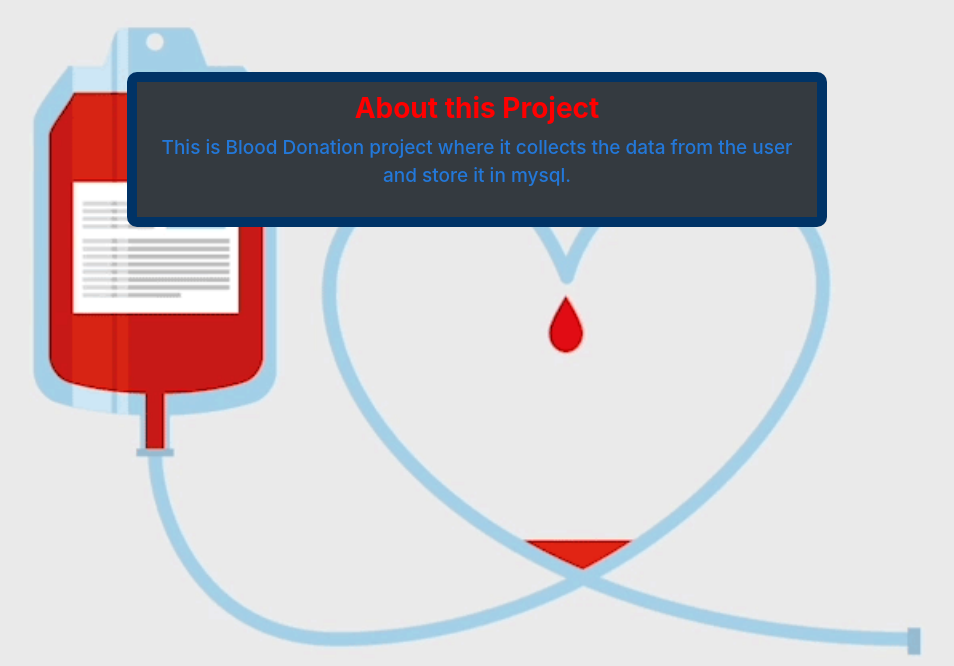
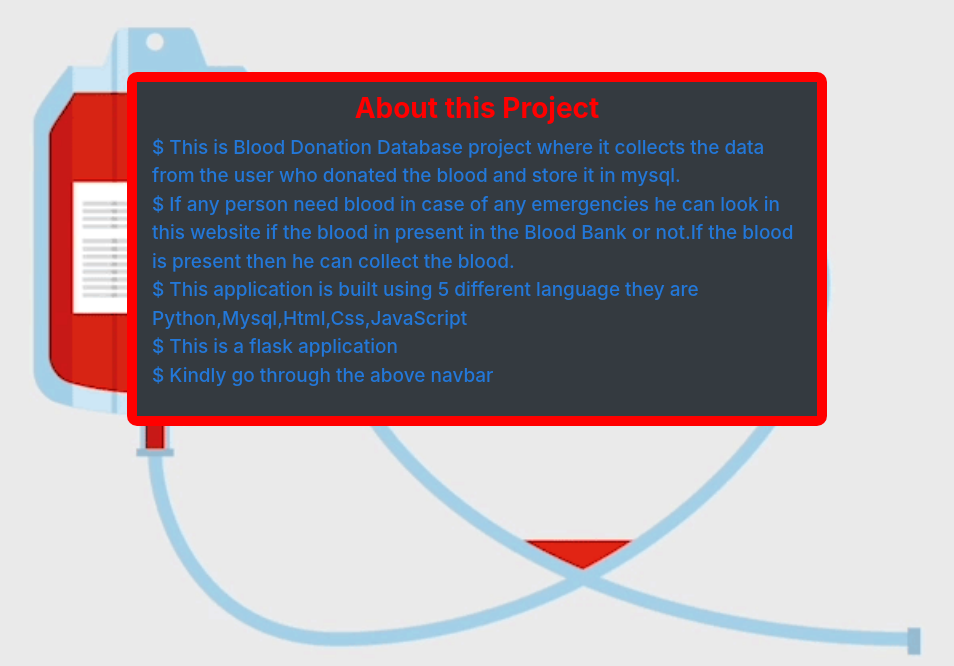
Before and after one commit to manjup21/Blood-Donation, a Flask app: page /about in a window 1280 px wide. Shown: the part 59-725 px from the top of the page, without its empty margins (163-1117 px from the left). Run offline with Flask 2, Linux system fonts and the light colour scheme; some libraries are stand-ins or nearby versions.

Commit message:
Adding new items

```diff
--- a/static/CSS/style.css
+++ b/static/CSS/style.css
@@ -23,7 +23,7 @@ body{
 
 .jumbotron {
     padding: 10px 0px 10px 0px;
-    border: 10px solid #003366;
+    border: 10px solid red;
     width: 700px;
     margin: 0 auto;
     border-radius: 10px;
--- a/templates/about.html
+++ b/templates/about.html
@@ -5,7 +5,13 @@
 <div class="jumbotron jumbotron-fluid bg-dark ">
     <div class="container">
       <h3 class="display-5" style="font-weight: bold; color: red;">About this Project</h3>
-      <p class="lead" style="font-size: 19px; font-weight: 500; color: #2378D9;">This is Blood Donation project where it collects the data from the user and store it in mysql.</p>
+      <p class="lead" style="font-size: 19px; font-weight: 500; color: #2378D9; text-align: left;">
+        $ This is Blood Donation Database project where it collects the data from the user who donated the blood and store it in mysql. <br>
+        $ If any person need blood in case of any emergencies he can look in this  website if the blood in present in the Blood Bank or not.If the blood is  present then he can collect the blood.<br>
+        $ This application is built using 5 different language they are Python,Mysql,Html,Css,JavaScript<br>
+        $ This is a flask application <br>
+        $ Kindly go through the above navbar
+      </p>
     </div>
   </div>
 </center>
```
